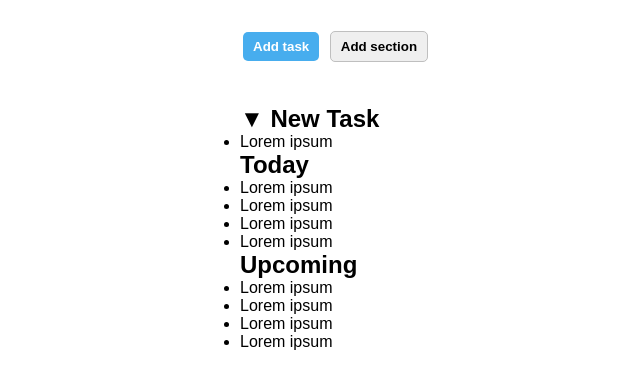
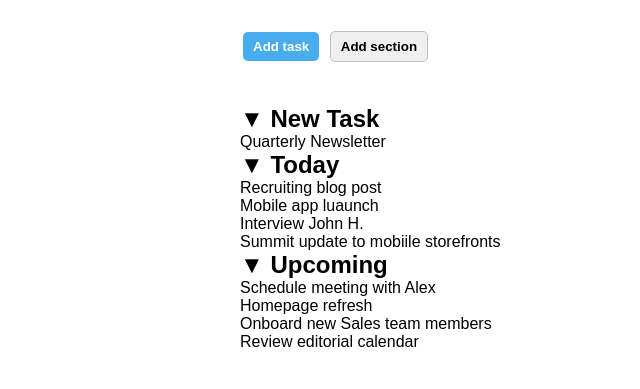
Before and after one commit to GemelliAngelo/html-css-toboolist, a plain HTML site: page index.html in a window 1280 px wide. Shown: the part 133-522 px from the top of the page, without its empty margins (0-640 px from the left). Drawn offline with Linux system fonts and the light colour scheme.

Commit message:
add text

```diff
--- a/css/style.css
+++ b/css/style.css
@@ -51,6 +51,10 @@
 
   /* BODY */
 
+  ul {
+    list-style-type: none;
+  }
+
   .main-body {
     max-width: 800px;
     margin: 0 auto;
--- a/index.html
+++ b/index.html
@@ -26,21 +26,21 @@
         <div class="main-body">
             <h2>&#x25BC New Task</h2>
                 <ul>
-                <li>Lorem ipsum</li>
-            </ul>
-            <h2>Today</h2>
+                    <li>Quarterly Newsletter</li>
+                </ul>
+            <h2>&#x25BC Today</h2>
                 <ul>
-                    <li>Lorem ipsum</li>
-                    <li>Lorem ipsum</li>
-                    <li>Lorem ipsum</li>
-                    <li>Lorem ipsum</li>
+                    <li>Recruiting blog post</li>
+                    <li>Mobile app luaunch</li>
+                    <li>Interview John H.</li>
+                    <li>Summit update to mobiile storefronts</li>
                 </ul>
-            <h2>Upcoming</h2>
+            <h2>&#x25BC Upcoming</h2>
                 <ul>
-                    <li>Lorem ipsum</li>
-                    <li>Lorem ipsum</li>
-                    <li>Lorem ipsum</li>
-                    <li>Lorem ipsum</li>
+                    <li>Schedule meeting with Alex</li>
+                    <li>Homepage refresh</li>
+                    <li>Onboard new Sales team members</li>
+                    <li>Review editorial calendar</li>
                 </ul>
         </div>
     </main>
```
